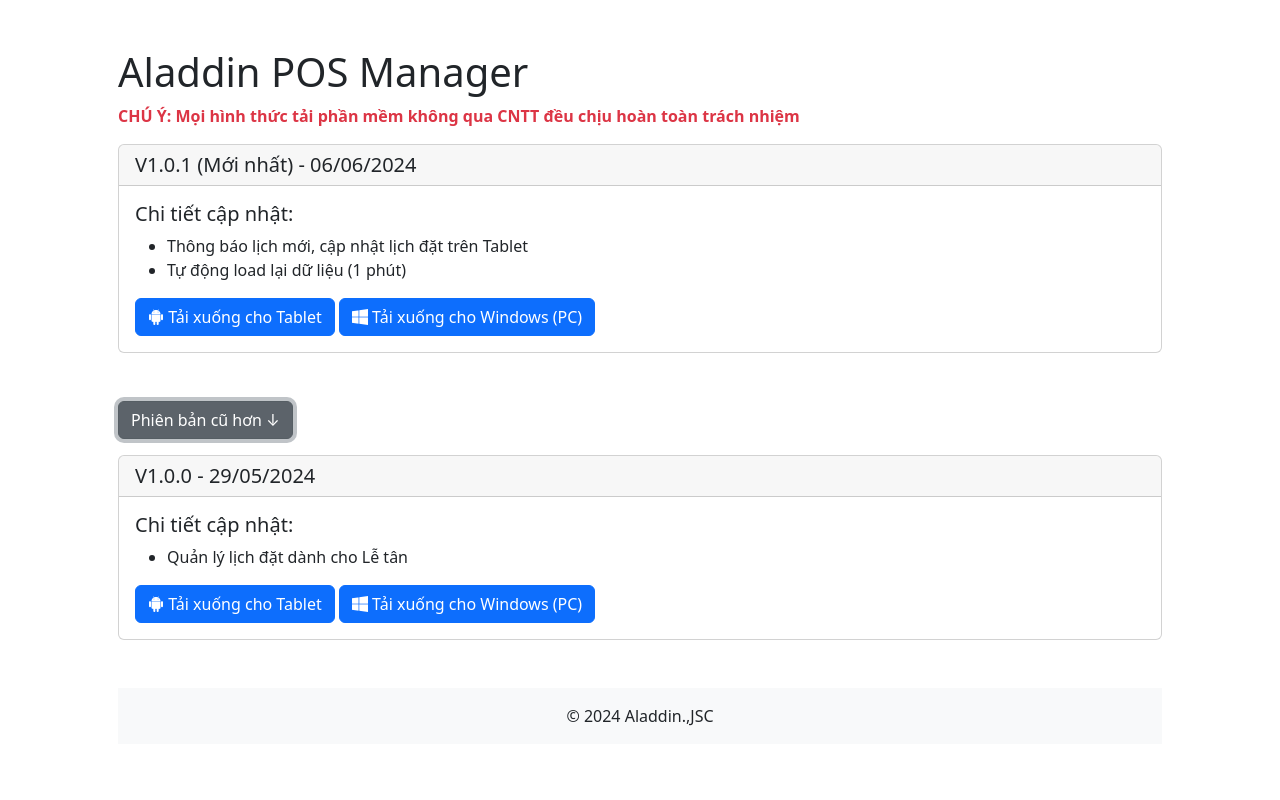
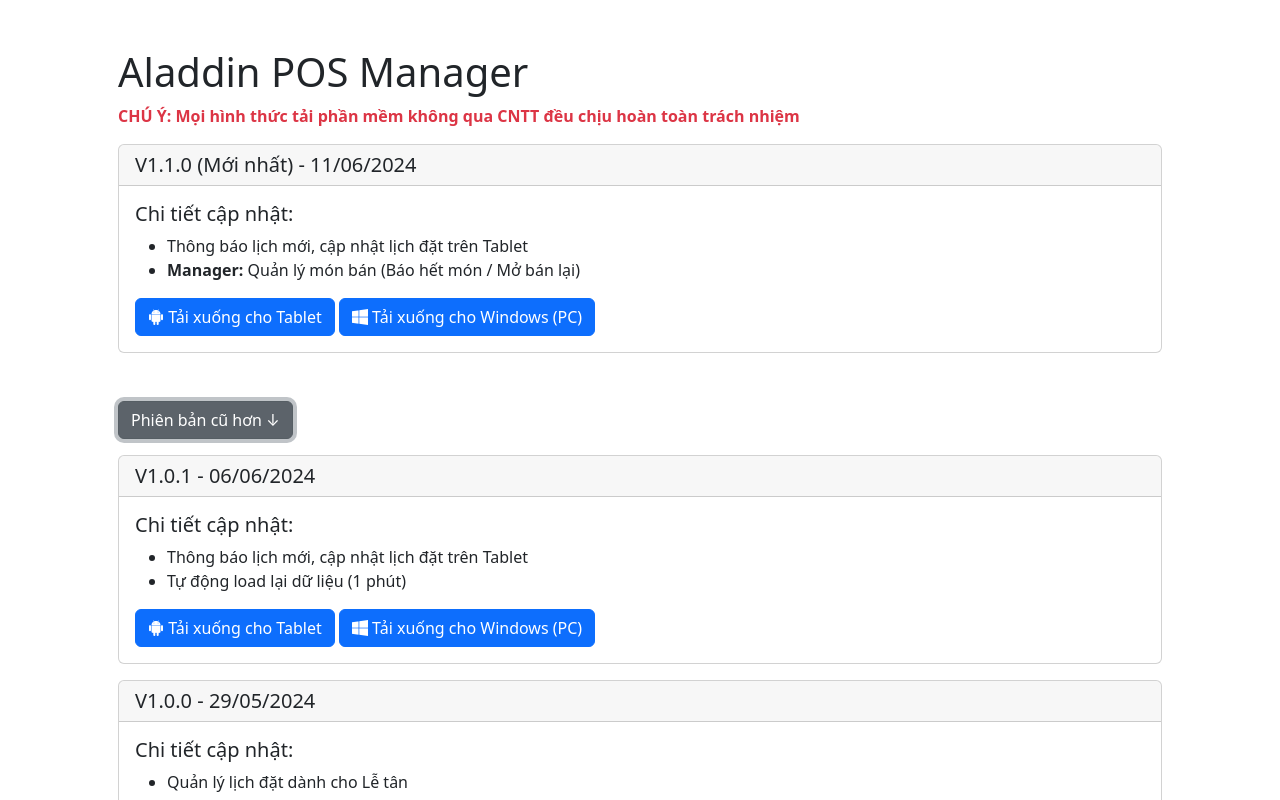
Before and after one commit to sondvaladdin/aladdin-pos, a plain HTML site: page manager/index.html in a window 1280 px wide. Both pictures are taken after a click on the link "Phiên bản cũ hơn ↓". Shown: the top 800 px of the page. Drawn offline with nearby package versions, Linux system fonts and the light colour scheme.

Commit message:
update apm 1.1.0

```diff
--- a/manager/index.html
+++ b/manager/index.html
@@ -20,16 +20,16 @@
       <div class="mb-5">
         <!-- Lateset version -->
         <div class="card mb-3">
-          <h5 class="card-header">V1.0.1 (Mới nhất) - 06/06/2024</h5>
+          <h5 class="card-header">V1.1.0 (Mới nhất) - 11/06/2024</h5>
           <div class="card-body">
             <h5 class="card-title">Chi tiết cập nhật:</h5>
             <ul>
               <li>Thông báo lịch mới, cập nhật lịch đặt trên Tablet</li>
-              <li>Tự động load lại dữ liệu (1 phút)</li>
+              <li><b>Manager:</b> Quản lý món bán (Báo hết món / Mở bán lại)</li>
             </ul>
-            <a href="/assets/files/android/APOS_Manager_V101_Tablet.apk" class="btn btn-primary"><i class="bi bi-android2"></i> Tải
+            <a href="/assets/files/android/APOS_Manager_V110_Tablet.apk" class="btn btn-primary"><i class="bi bi-android2"></i> Tải
               xuống cho Tablet</a>
-            <a href="/assets/files/windows/APOS_Manager_V101_Desktop.exe" class="btn btn-primary"><i class="bi bi-windows"></i> Tải
+            <a href="/assets/files/windows/APOS_Manager_V110_Desktop.exe" class="btn btn-primary"><i class="bi bi-windows"></i> Tải
               xuống cho Windows (PC)</a>
           </div>
         </div>
@@ -38,7 +38,22 @@
   <div class="mb-5">
     <a class="btn btn-secondary mb-3" data-bs-toggle="collapse" href="#oldVersion">Phiên bản cũ hơn ↓</a>
     <div id="oldVersion" class="collapse">
-      <!-- 208 -->
+      <!-- 1.0.1 -->
+      <div class="card mb-3">
+        <h5 class="card-header">V1.0.1 - 06/06/2024</h5>
+        <div class="card-body">
+          <h5 class="card-title">Chi tiết cập nhật:</h5>
+          <ul>
+            <li>Thông báo lịch mới, cập nhật lịch đặt trên Tablet</li>
+            <li>Tự động load lại dữ liệu (1 phút)</li>
+          </ul>
+          <a href="/assets/files/android/APOS_Manager_V101_Tablet.apk" class="btn btn-primary"><i class="bi bi-android2"></i> Tải
+            xuống cho Tablet</a>
+          <a href="/assets/files/windows/APOS_Manager_V101_Desktop.exe" class="btn btn-primary"><i class="bi bi-windows"></i> Tải
+            xuống cho Windows (PC)</a>
+        </div>
+      </div>
+      <!-- 1.0.0 -->
       <div class="card mb-3">
         <h5 class="card-header">V1.0.0 - 29/05/2024</h5>
         <div class="card-body">
```
Also changed, not shown: lateset_version_manager.json (+5 -5 lines), 2 other files.
